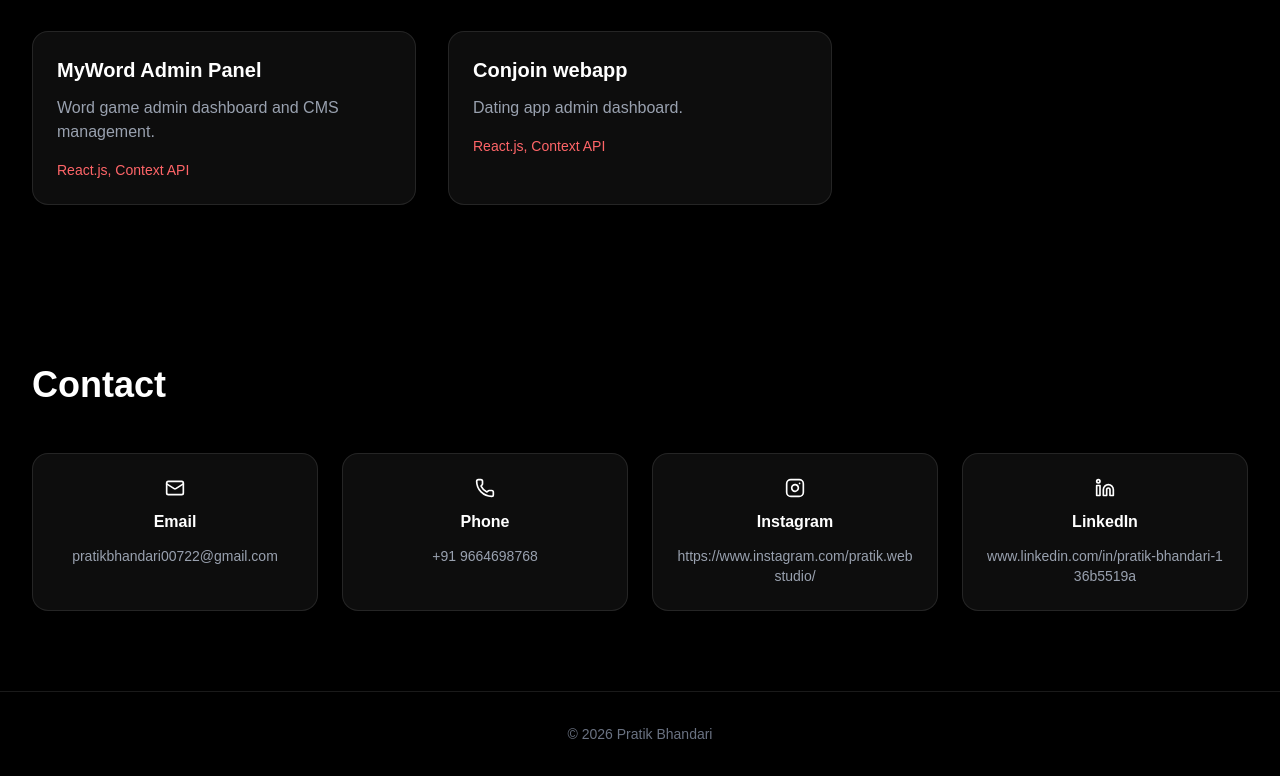
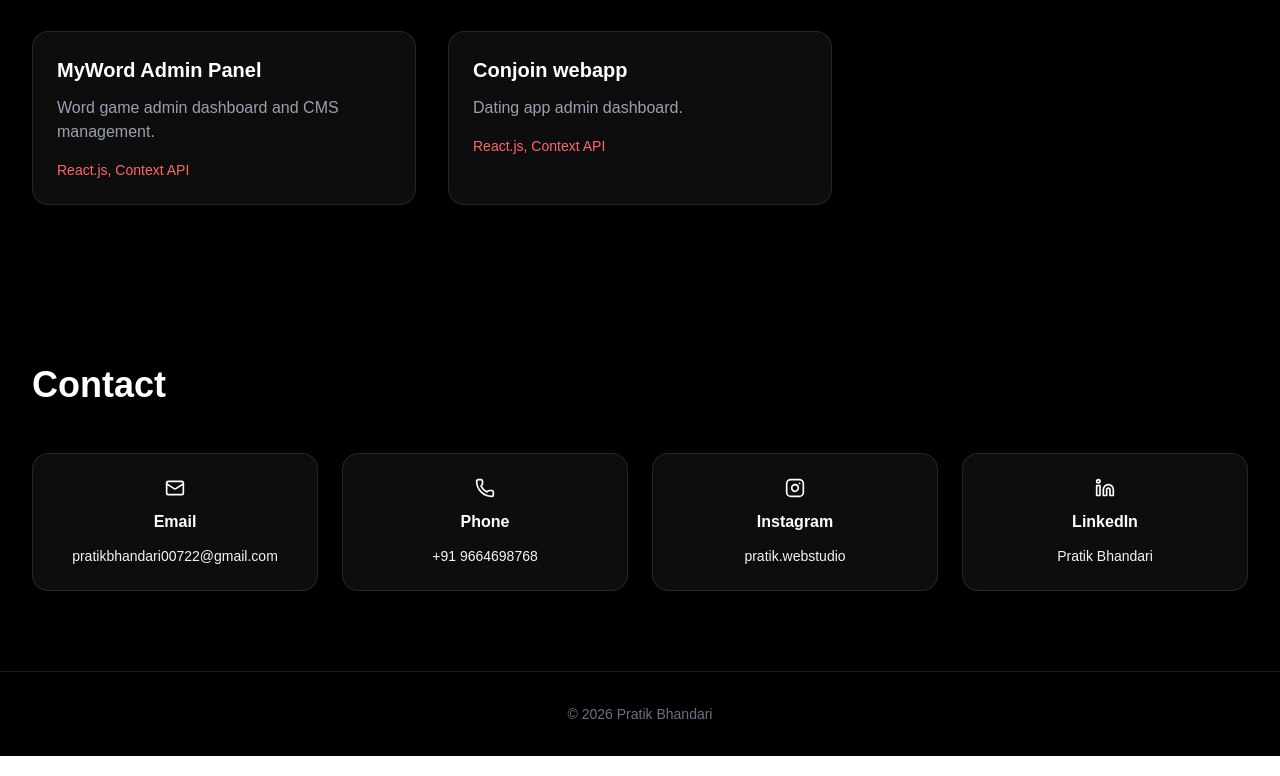
Before and after one commit to BhandariPratik/porfoliolive, a Next.js app: page / in a window 1280 px wide. Shown: the part 1709-2485 px from the top of the page. Built offline with nearby package versions, Linux system fonts and the light colour scheme.

Commit message:
change contact UI

```diff
--- a/src/app/page.jsx
+++ b/src/app/page.jsx
@@ -314,21 +314,44 @@ export default function PortfolioPage() {
 
           <div className="grid sm:grid-cols-2 lg:grid-cols-4 gap-6">
             {[
-              { icon: <Mail size={20} />, label: "Email", value: "pratikbhandari00722@gmail.com" },
-              { icon: <Phone size={20} />, label: "Phone", value: "+91 9664698768" },
-              { icon: <Instagram size={20} />, label: "Instagram", value: "https://www.instagram.com/pratik.webstudio/" },
-              { icon: <Linkedin size={20} />, label: "LinkedIn", value: "www.linkedin.com/in/pratik-bhandari-136b5519a" },
+              {
+                icon: <Mail size={20} />,
+                label: "Email",
+                value: "pratikbhandari00722@gmail.com",
+                link: "mailto:pratikbhandari00722@gmail.com",
+              },
+              {
+                icon: <Phone size={20} />,
+                label: "Phone",
+                value: "+91 9664698768",
+                link: "tel:+919664698768",
+              },
+              {
+                icon: <Instagram size={20} />,
+                label: "Instagram",
+                value: "pratik.webstudio",
+                link: "https://www.instagram.com/pratik.webstudio/",
+              },
+              {
+                icon: <Linkedin size={20} />,
+                label: "LinkedIn",
+                value: "Pratik Bhandari",
+                link: "https://www.linkedin.com/in/pratik-bhandari-136b5519a",
+              },
             ].map((item, i) => (
-              <div
+              <a
                 key={i}
-                className="bg-white/5 border border-white/10 rounded-2xl p-6 flex flex-col items-center text-center gap-3"
+                href={item.link}
+                target="_blank"
+                rel="noopener noreferrer"
+                className="bg-white/5 border border-white/10 rounded-2xl p-6 flex flex-col items-center text-center gap-3 hover:bg-white/10 transition cursor-pointer"
               >
                 {item.icon}
                 <h4 className="font-semibold">{item.label}</h4>
-                <p className="text-gray-400 text-sm break-all">
+                <p className="text-gray-100 text-sm break-all">
                   {item.value}
                 </p>
-              </div>
+              </a>
             ))}
           </div>
         </div>
```
